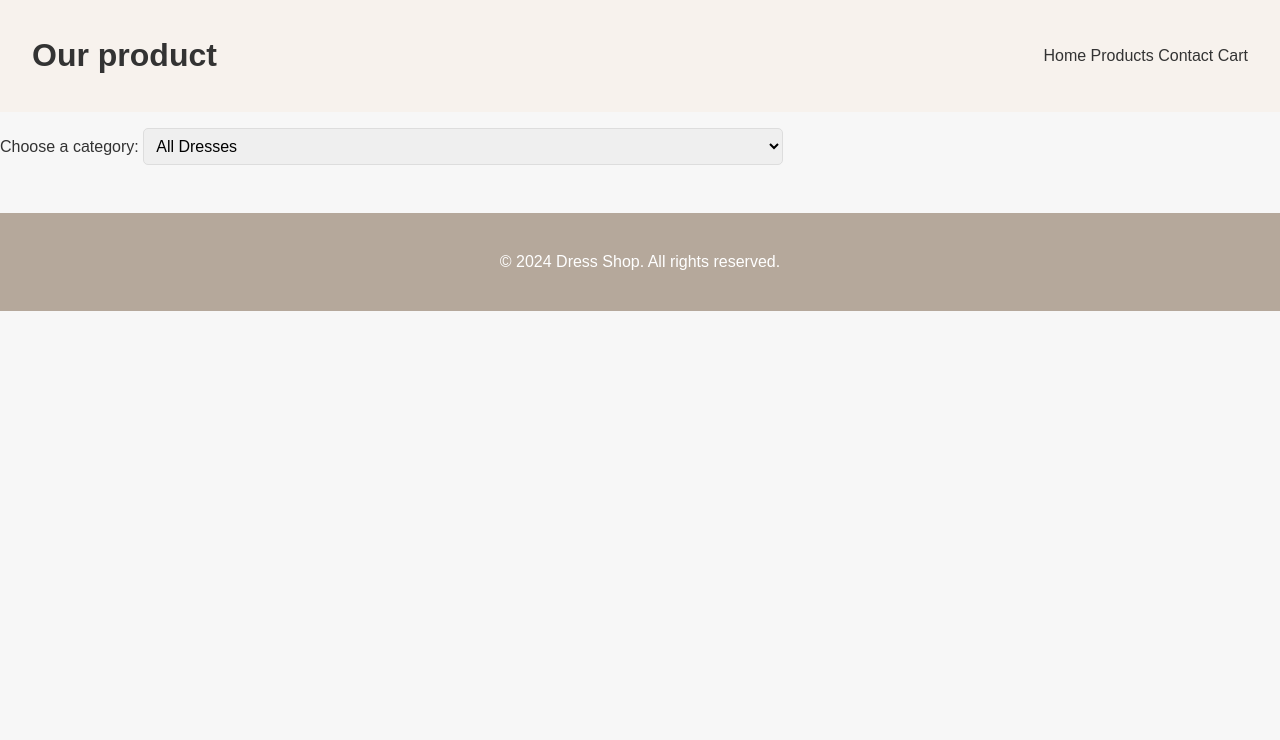
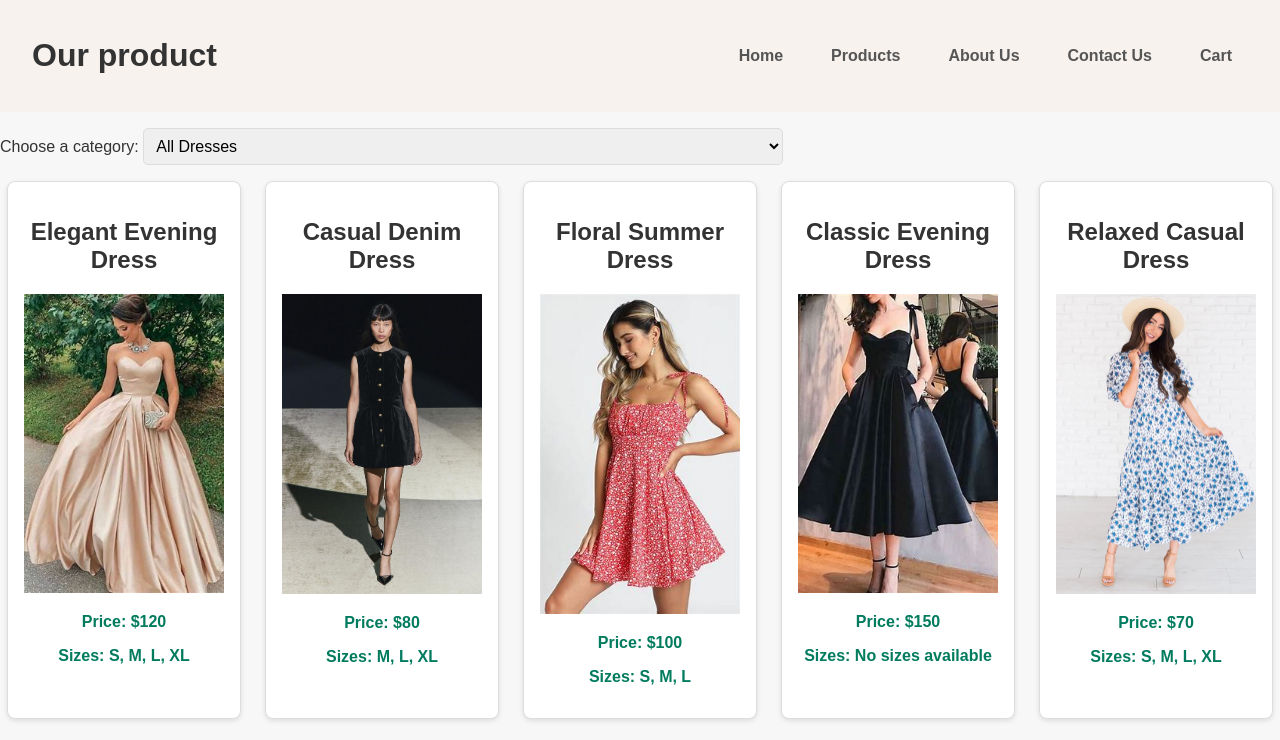
Before and after one commit to nazlijesaliu04/ProgWWW_24_Gr18, a plain HTML site: page products.html in a window 1280 px wide. Shown: the top 740 px of the page. Drawn offline with Linux system fonts and the light colour scheme.

Commit message:
Permisime

```diff
--- a/main.js
+++ b/main.js
@@ -1,4 +1,4 @@
-<<<<<<< HEAD
+
 document.addEventListener("DOMContentLoaded", () => {
     // Kontrollo nëse jemi në products.html
     if (window.location.pathname.includes("products.html")) {
@@ -194,5 +194,3 @@ document.addEventListener("DOMContentLoaded", () => {
 
     setInterval(autoSlide, 3000);  // Slider automatik çdo 3 sekonda
 });
-
-=======
--- a/products.html
+++ b/products.html
@@ -5,17 +5,20 @@
     <meta name="viewport" content="width=device-width, initial-scale=1.0">
     <title>Dress Shop - Products</title>
     <link rel="stylesheet" href="style.css">
-    <script src="main.js" defer></script> <!-- Këtu e thërrasim main.js që të funksionojë për këtë faqe -->
 </head>
 <body>
     <header>
         <h1> Our product</h1>
         <nav>
-            <a href="index.html">Home</a>
-            <a href="products.html">Products</a>
-            <a href="contact.html">Contact</a>
-            <a href="shopping-cart.html">Cart</a>
-        </nav>
+            <ul>
+              <li><a href="index.html">Home</a></li>
+              <li><a href="products.html">Products</a></li>
+              <li><a href="about-us.html">About Us</a></li>
+              <li><a href="contact.html">Contact Us</a></li>
+              <li><a href="shopping-cart.html">Cart</a></li>
+
+            </ul>
+          </nav>
     </header>
     <main>
         <section>
@@ -33,4 +36,5 @@
         <p>&copy; 2024 Dress Shop. All rights reserved.</p>
     </footer>
 </body>
+<script src="main.js"></script> <!-- Këtu e thërrasim main.js që të funksionojë për këtë faqe -->
 </html>
```
Also changed, not shown: about-us.html (added, +12 -0 lines), contact.html (+9 -5 lines), index.html (+2 -0 lines), shopping-cart.html (+9 -5 lines), style.css (+0 -52 lines).
